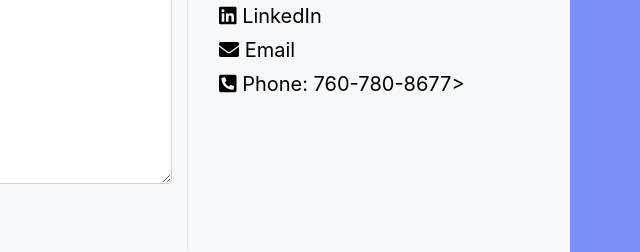
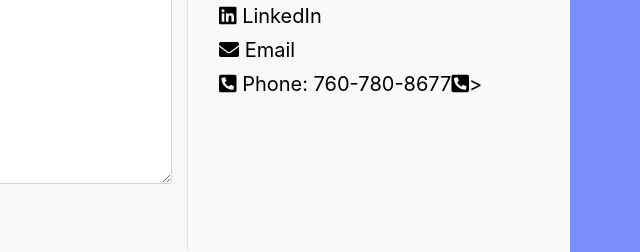
Before and after one commit to jjbidwell/jjbidwell.github.io, a plain HTML site: page contact.html in a window 1280 px wide. Shown: the part 369-621 px from the top of the page, 640-1280 px from the left. Drawn offline with nearby package versions, Linux system fonts and the light colour scheme.

Commit message:
fixed typo

```diff
--- a/contact.html
+++ b/contact.html
@@ -86,7 +86,7 @@
             <a href="mailto:jjbidwell262@gmail.com" target="_blank" class="portfolio-link"><i class="fas fa-envelope"></i> Email</a>
           </div>
           <div class="ml-3 mb-1 row">
-            <p href="mailto:jjbidwell262@gmail.com" target="_blank" class="portfolio-link"><i class="fas fa-phone-square-alt"></i> Phone: 760-780-8677</p<i class="fas fa-phone-square-alt"></i>>
+            <p href="mailto:jjbidwell262@gmail.com" target="_blank" class="portfolio-link"><i class="fas fa-phone-square-alt"></i> Phone: 760-780-8677<i class="fas fa-phone-square-alt"></i>>
           </div>
         </aside>
       </div>
```
